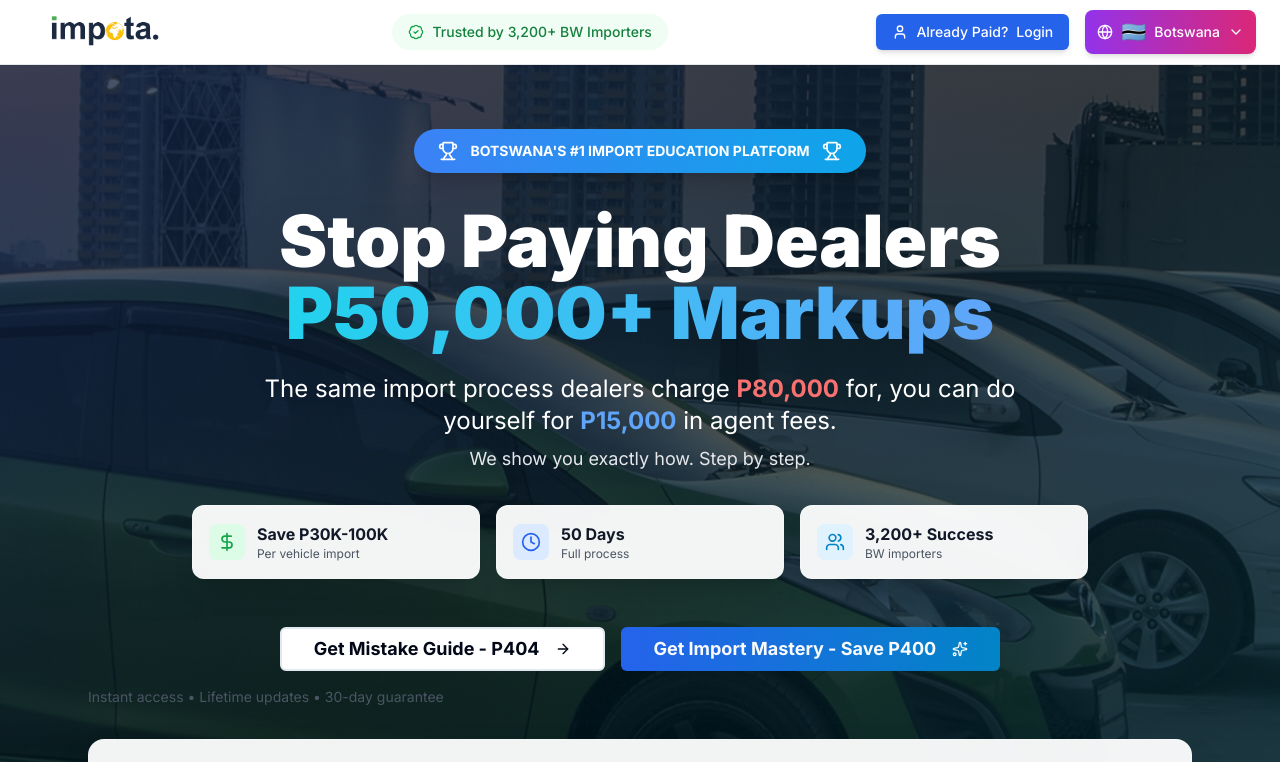
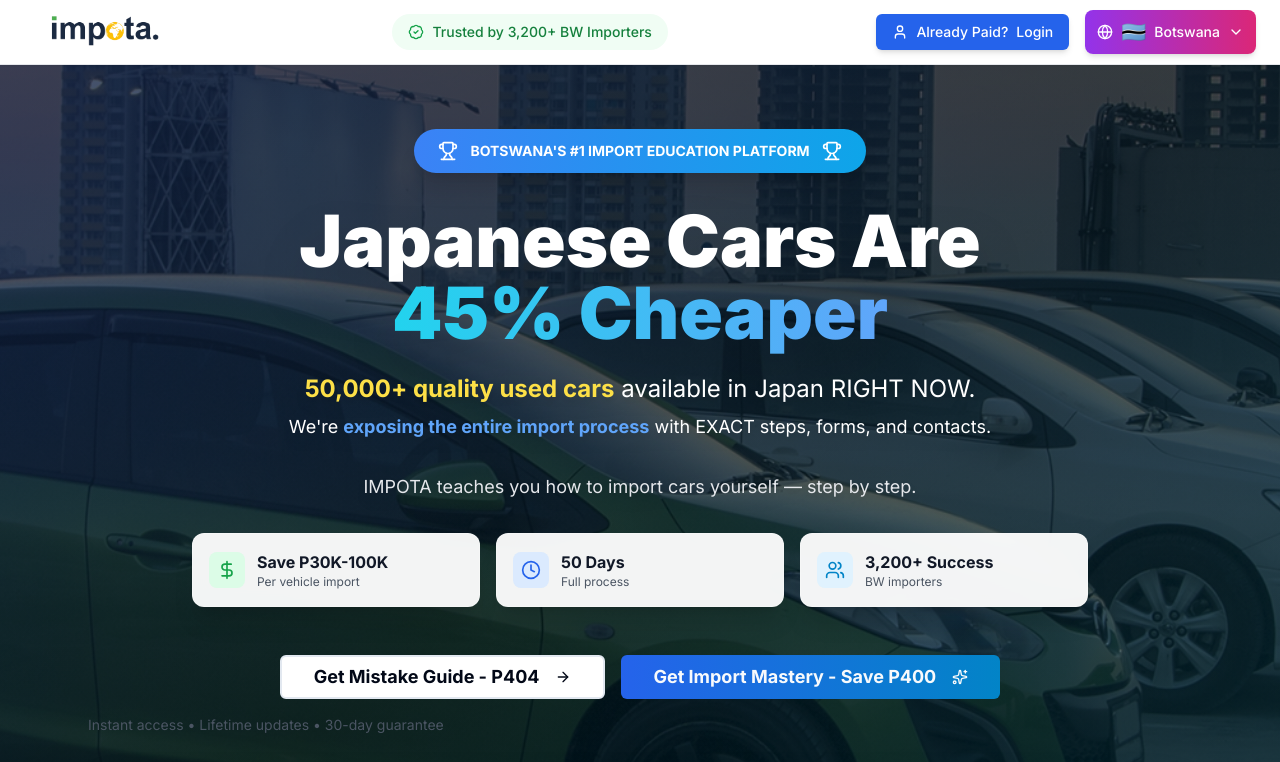
Before and after one commit to Mvula88/calculator, a Next.js app: page /bw/guide in a window 1280 px wide. Shown: the top 762 px of the page. Built offline with nearby package versions, Linux system fonts and the light colour scheme.

Commit message:
Initial commit - clean structure

```diff
--- a/app/bw/guide/page.tsx
+++ b/app/bw/guide/page.tsx
@@ -83,19 +83,20 @@ export default function BotswanaGuidePage() {
 
           <h1 className="text-5xl md:text-7xl font-black text-center mb-6 leading-tight">
             <span className="text-white drop-shadow-2xl">
-              Stop Paying Dealers
+              Japanese Cars Are
             </span>
             <br />
             <span className="bg-gradient-to-r from-cyan-400 to-blue-400 bg-clip-text text-transparent drop-shadow-2xl">
-              P50,000+ Markups
+              45% Cheaper
             </span>
           </h1>
 
           <p className="text-xl md:text-2xl text-white text-center mb-8 max-w-3xl mx-auto leading-relaxed drop-shadow-lg">
-            The same import process dealers charge <span className="font-bold text-red-400">P80,000</span> for,
-            you can do yourself for <span className="font-bold text-blue-400">P15,000</span> in agent fees.
+            <span className="font-bold text-yellow-300">50,000+ quality used cars</span> available in Japan RIGHT NOW.
             <br />
-            <span className="text-lg text-gray-200 mt-2 block">We show you exactly how. Step by step.</span>
+            <span className="text-lg mt-2 block">We're <span className="font-bold text-blue-400">exposing the entire import process</span> with EXACT steps, forms, and contacts.</span>
+            <br />
+            <span className="text-lg text-gray-200 block">IMPOTA teaches you how to import cars yourself — step by step.</span>
           </p>
 
           {/* Value Props */}
--- a/app/na/guide/page.tsx
+++ b/app/na/guide/page.tsx
@@ -138,19 +138,20 @@ export default function NamibiaGuidePage() {
 
           <h1 className="text-5xl md:text-7xl font-black text-center mb-6 leading-tight">
             <span className="text-white drop-shadow-2xl">
-              Stop Paying Dealers
+              Japanese Cars Are
             </span>
             <br />
             <span className="bg-gradient-to-r from-yellow-400 to-orange-400 bg-clip-text text-transparent drop-shadow-2xl">
-              N$50,000+ Markups
+              45% Cheaper
             </span>
           </h1>
 
           <p className="text-xl md:text-2xl text-white text-center mb-8 max-w-3xl mx-auto leading-relaxed drop-shadow-lg">
-            The same import process dealers charge <span className="font-bold text-red-400">N$80,000</span> for,
-            you can do yourself for <span className="font-bold text-green-400">N$15,000</span> in agent fees.
+            <span className="font-bold text-yellow-300">50,000+ quality used cars</span> available in Japan RIGHT NOW.
             <br />
-            <span className="text-lg text-gray-200 mt-2 block">We show you exactly how. Step by step.</span>
+            <span className="text-lg mt-2 block">We're <span className="font-bold text-green-400">exposing the entire import process</span> with EXACT steps, forms, and contacts.</span>
+            <br />
+            <span className="text-lg text-gray-200 block">IMPOTA teaches you how to import cars yourself — step by step.</span>
           </p>
 
           {/* Value Props */}
--- a/app/za/guide/page.tsx
+++ b/app/za/guide/page.tsx
@@ -83,19 +83,20 @@ export default function SouthAfricaGuidePage() {
 
           <h1 className="text-5xl md:text-7xl font-black text-center mb-6 leading-tight">
             <span className="text-white drop-shadow-2xl">
-              Stop Paying Dealers
+              Japanese Cars Are
             </span>
             <br />
             <span className="bg-gradient-to-r from-yellow-400 to-green-400 bg-clip-text text-transparent drop-shadow-2xl">
-              R50,000+ Markups
+              45% Cheaper
             </span>
           </h1>
 
           <p className="text-xl md:text-2xl text-white text-center mb-8 max-w-3xl mx-auto leading-relaxed drop-shadow-lg">
-            The same import process dealers charge <span className="font-bold text-red-400">R80,000</span> for,
-            you can do yourself for <span className="font-bold text-green-400">R15,000</span> in agent fees.
+            <span className="font-bold text-yellow-300">50,000+ quality used cars</span> available in Japan RIGHT NOW.
             <br />
-            <span className="text-lg text-gray-200 mt-2 block">We show you exactly how. Step by step.</span>
+            <span className="text-lg mt-2 block">We're <span className="font-bold text-green-400">exposing the entire import process</span> with EXACT steps, forms, and contacts.</span>
+            <br />
+            <span className="text-lg text-gray-200 block">IMPOTA teaches you how to import cars yourself — step by step.</span>
           </p>
 
           {/* Value Props */}
--- a/app/zm/guide/page.tsx
+++ b/app/zm/guide/page.tsx
@@ -83,19 +83,20 @@ export default function ZambiaGuidePage() {
 
           <h1 className="text-5xl md:text-7xl font-black text-center mb-6 leading-tight">
             <span className="text-white drop-shadow-2xl">
-              Stop Paying Dealers
+              Japanese Cars Are
             </span>
             <br />
             <span className="bg-gradient-to-r from-emerald-400 to-teal-400 bg-clip-text text-transparent drop-shadow-2xl">
-              K500,000+ Markups
+              45% Cheaper
             </span>
           </h1>
 
           <p className="text-xl md:text-2xl text-white text-center mb-8 max-w-3xl mx-auto leading-relaxed drop-shadow-lg">
-            The same import process dealers charge <span className="font-bold text-red-400">K800,000</span> for,
-            you can do yourself for <span className="font-bold text-emerald-400">K150,000</span> in agent fees.
+            <span className="font-bold text-yellow-300">50,000+ quality used cars</span> available in Japan RIGHT NOW.
             <br />
-            <span className="text-lg text-gray-200 mt-2 block">We show you exactly how. Step by step.</span>
+            <span className="text-lg mt-2 block">We're <span className="font-bold text-emerald-400">exposing the entire import process</span> with EXACT steps, forms, and contacts.</span>
+            <br />
+            <span className="text-lg text-gray-200 block">IMPOTA teaches you how to import cars yourself — step by step.</span>
           </p>
 
           {/* Value Props */}
```
